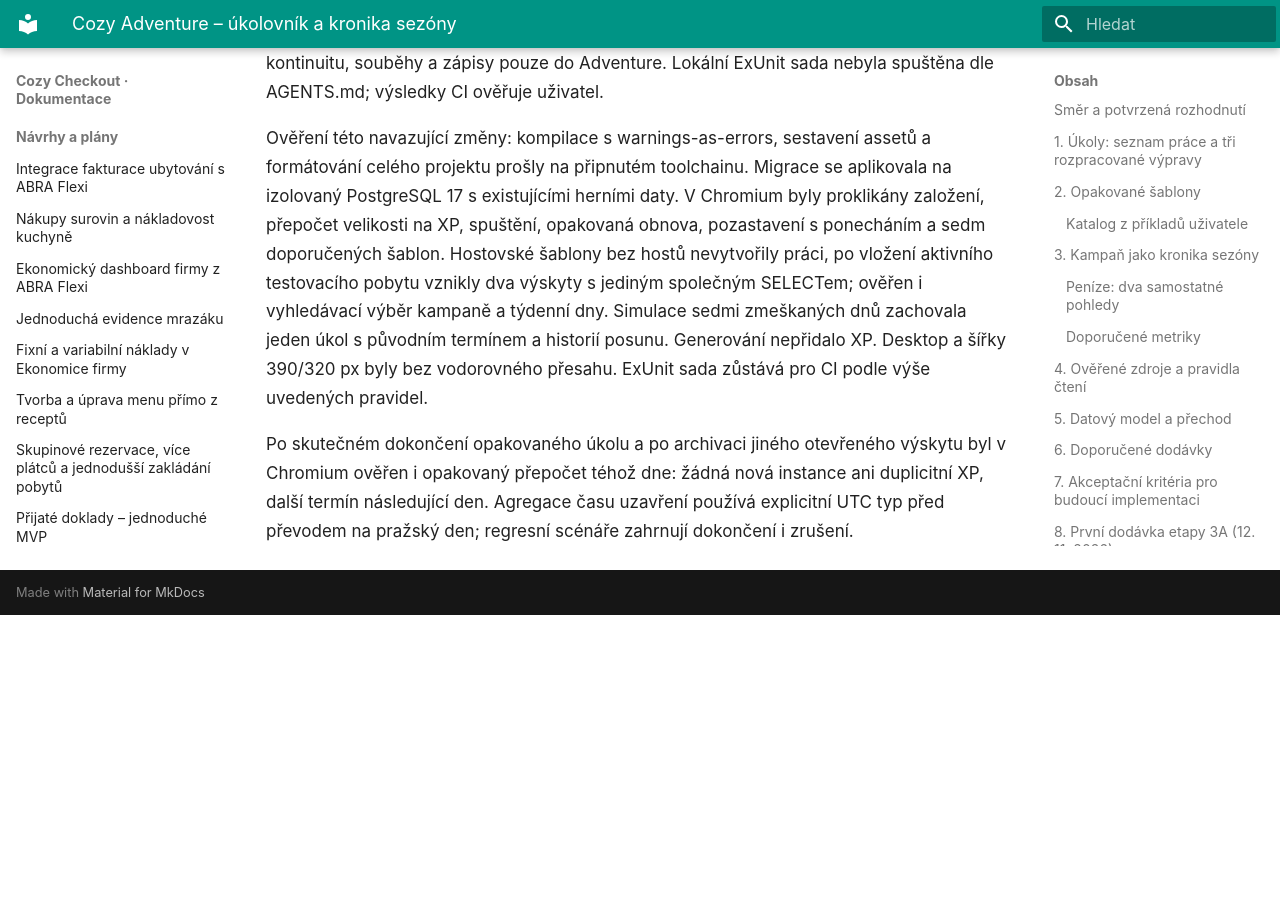
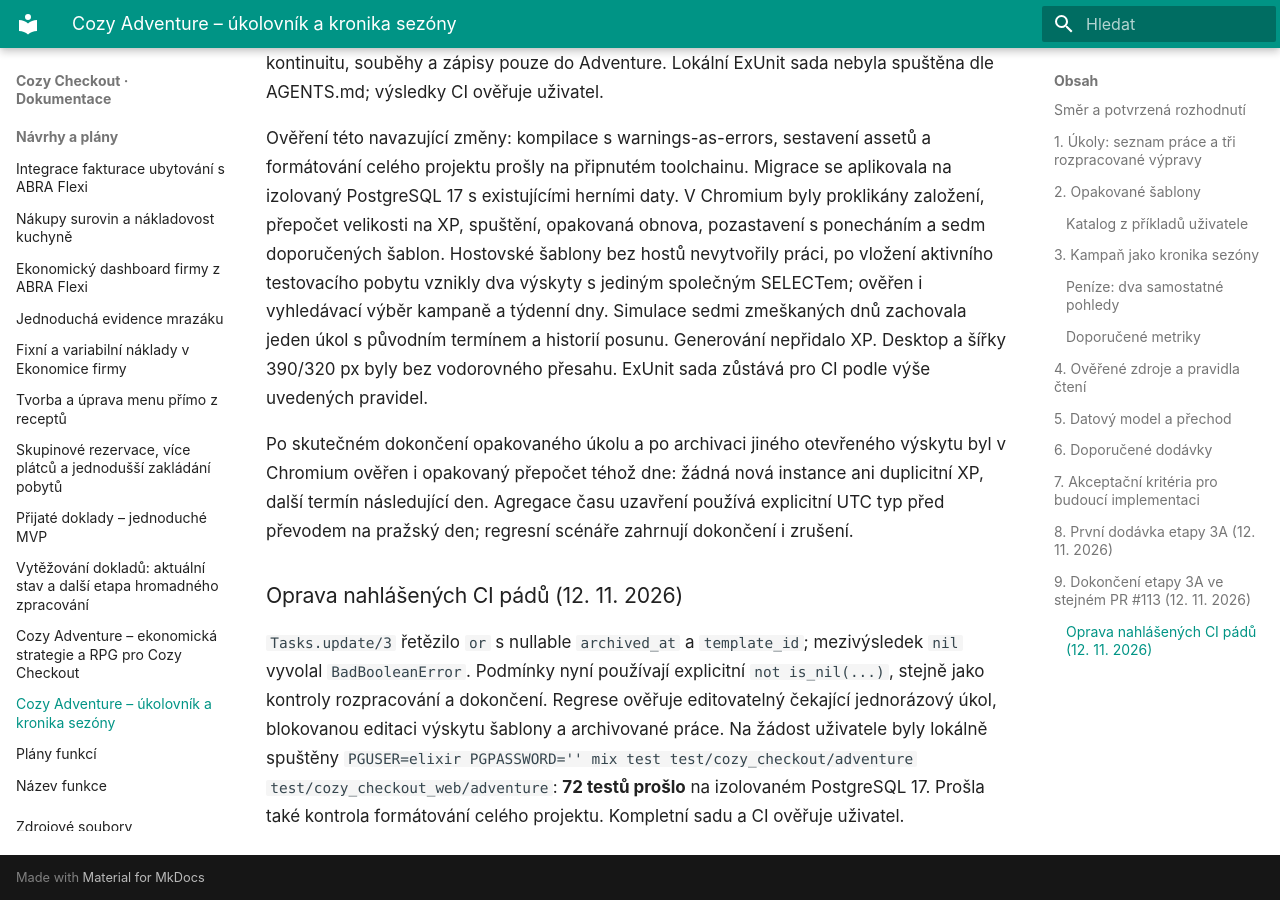
Before and after one commit to michalhorcic/cozy-checkout, an MkDocs documentation site: the page built from docs/plans/2026-11-12-adventure-todos-a-prehled-sezony.md, in a window 1280 px wide and 900 px high, scrolled down 11702 px. Built offline with MkDocs 1.6.1 and Material for MkDocs 9.7.7, drawn with Linux system fonts in a browser that asks for light colours; before the commit the page ends 12317 px from its top, so only the background shows below that.

Commit message:
Fix nullable boolean guards in Adventure task lifecycle

```diff
--- a/docs/plans/2026-11-12-adventure-todos-a-prehled-sezony.md
+++ b/docs/plans/2026-11-12-adventure-todos-a-prehled-sezony.md
@@ -366,3 +366,14 @@
 instance ani duplicitní XP, další termín následující den. Agregace času
 uzavření používá explicitní UTC typ před převodem na pražský den; regresní
 scénáře zahrnují dokončení i zrušení.
+
+### Oprava nahlášených CI pádů (12. 11. 2026)
+
+`Tasks.update/3` řetězilo `or` s nullable `archived_at` a `template_id`;
+mezivýsledek `nil` vyvolal `BadBooleanError`. Podmínky nyní používají
+explicitní `not is_nil(...)`, stejně jako kontroly rozpracování a dokončení.
+Regrese ověřuje editovatelný čekající jednorázový úkol, blokovanou editaci
+výskytu šablony a archivované práce. Na žádost uživatele byly lokálně spuštěny
+`PGUSER=elixir PGPASSWORD='' mix test test/cozy_checkout/adventure test/cozy_checkout_web/adventure`:
+**72 testů prošlo** na izolovaném PostgreSQL 17. Prošla také kontrola
+formátování celého projektu. Kompletní sadu a CI ověřuje uživatel.
```
Also changed, not shown: docs/features/ADVENTURE.md (+3 -1 lines), 3 other files.
